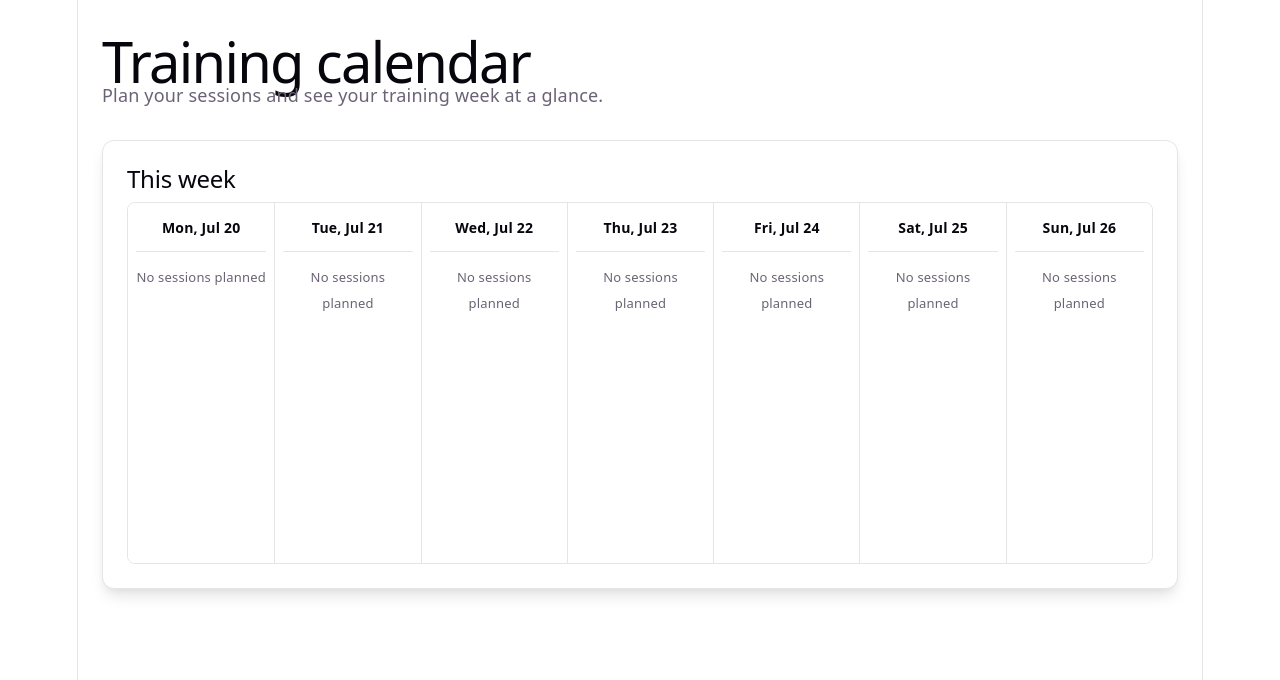
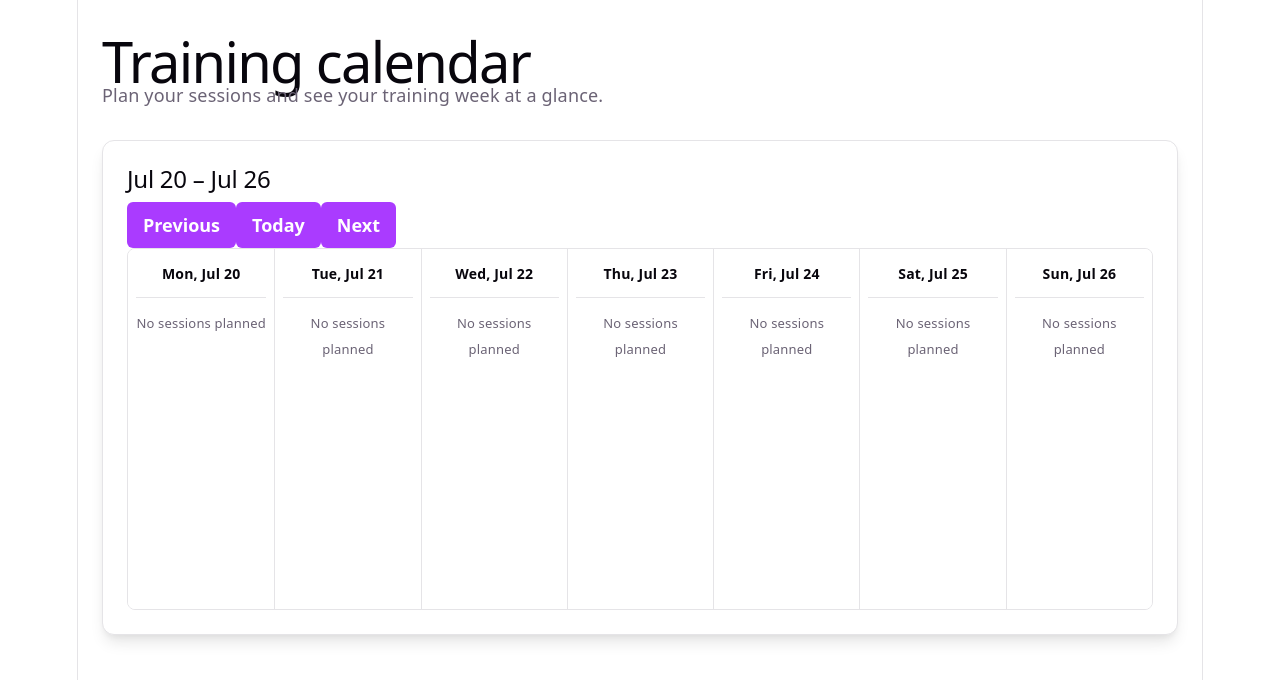
Before and after one commit to Velirax/TrainingTracker, a React (Vite) app in the folder training-tracker-client/: page / in a window 1280 px wide. Shown: the top 680 px of the page. Built offline with nearby package versions, Linux system fonts and the light colour scheme.

Commit message:
Add calendar week view layout

```diff
--- a/training-tracker-client/src/pages/DashboardPage.tsx
+++ b/training-tracker-client/src/pages/DashboardPage.tsx
@@ -1,3 +1,10 @@
+import { useState } from 'react';
+
+const weekRangeFormatter = new Intl.DateTimeFormat('en-US', {
+  month: 'short',
+  day: 'numeric',
+});
+
 const dayFormatter = new Intl.DateTimeFormat('en-US', {
   weekday: 'short',
   day: 'numeric',
@@ -18,14 +25,40 @@ function getWeekDates(date: Date): Date[] {
 }
 
 function DashboardPage() {
-  const weekDates = getWeekDates(new Date());
+    const [selectedDate, setSelectedDate] = useState(new Date());
+    const weekDates = getWeekDates(selectedDate);
+
+    function changeWeek(days: number) {
+    setSelectedDate((currentDate) => {
+        const nextDate = new Date(currentDate);
+        nextDate.setDate(nextDate.getDate() + days);
+        return nextDate;
+    });
+    }
     return (
     <main className="calendar-page">
         <h1>Training calendar</h1>
         <p>Plan your sessions and see your training week at a glance.</p>
 
         <section>
-        <h2>This week</h2>
+        <div className="calendar-toolbar">
+        <h2>
+            {weekRangeFormatter.format(weekDates[0])} –{' '}
+            {weekRangeFormatter.format(weekDates[6])}
+        </h2>
+
+        <div>
+            <button type="button" onClick={() => changeWeek(-7)}>
+            Previous
+            </button>
+            <button type="button" onClick={() => setSelectedDate(new Date())}>
+            Today
+            </button>
+            <button type="button" onClick={() => changeWeek(7)}>
+            Next
+            </button>
+        </div>
+        </div>
 
         <div className="week-grid">
             {weekDates.map((day) => (
```
Lines whose indentation alone changed are shown as unchanged.
